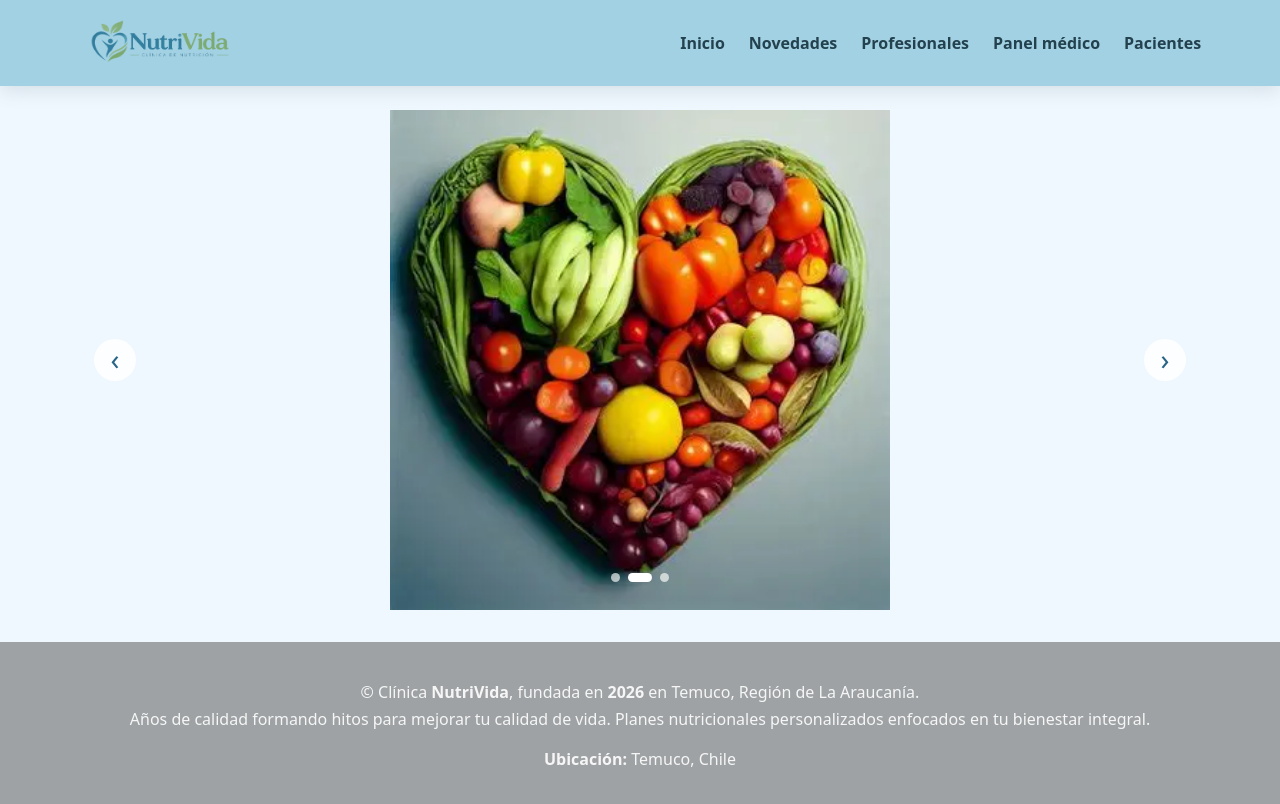
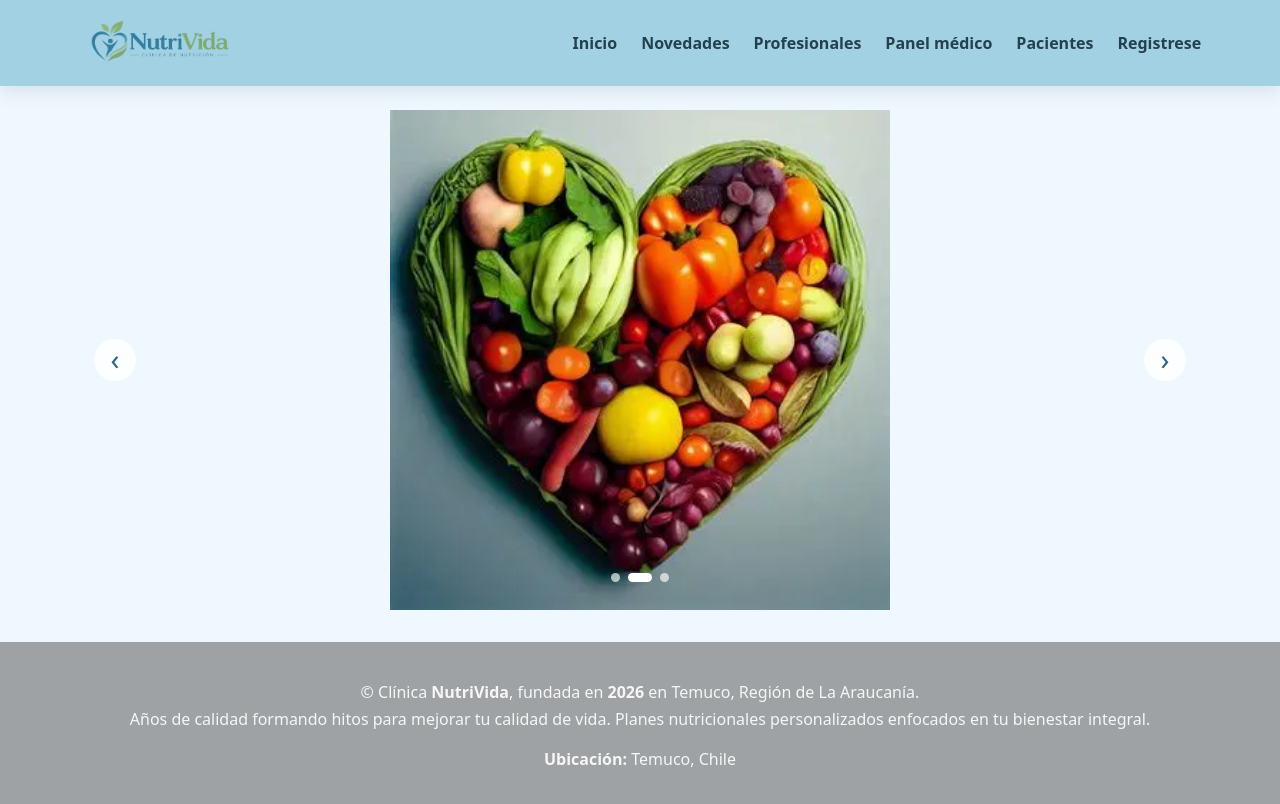
Before and after one commit to jagongora-ai/NutriVidaReact, a React (Vite) app: page / in a window 1280 px wide. Built offline with nearby package versions, Linux system fonts and the light colour scheme.

Commit message:
Se agrega al menu opcion para Registrarse y se conecta a ruta

```diff
--- a/src/App.tsx
+++ b/src/App.tsx
@@ -6,12 +6,9 @@ import PiePagina from './components/organisms/PiePagina';
 import Profesionales, { profesionalesIniciales } from './pages/Profesionales';
 import DetalleProfesional from './pages/DetalleProfesional';
 import Inicio from './pages/Inicio';
-
-
-
+import RegistroLogin from './pages/RegistroLogin'
 
 function App() {
-
 
     return (
         <div className="app-shell">
@@ -33,6 +30,10 @@ function App() {
                         element={<DetalleProfesional profesionales={profesionalesIniciales} />}
                     />
 
+                    <Route
+                        path='/registro'
+                        element = {<RegistroLogin />}
+                    />
 
                 </Routes>
             </main>
@@ -41,5 +42,4 @@ function App() {
         </div>
     );
 }
-
 export default App;
--- a/src/components/organisms/Navbar.tsx
+++ b/src/components/organisms/Navbar.tsx
@@ -5,15 +5,18 @@ function Navbar() {
   return (<header className="site-header">
     <nav className="navbar container">
       <Link className="navbar-brand" to="/">
-          <img src="/LogoNutriVida.png" alt="NutriVida - Clínica de Nutrición"/>
+        <img src="/LogoNutriVida.png" alt="NutriVida - Clínica de Nutrición" />
       </Link>
 
       <div className="navbar-nav site-links">
+
         <Link className="nav-link" to="/">Inicio</Link>
         <Link className="nav-link" to="/novedades">Novedades</Link>
         <Link className="nav-link" to="/profesionales">Profesionales</Link>
         <Link className="nav-link" to="/medico">Panel médico</Link>
         <Link className="nav-link" to="/pacientes">Pacientes</Link>
+        <Link className="nav-link" to="/registro">Registrese</Link>
+
       </div>
     </nav>
   </header>);
```
Lines whose indentation alone changed are shown as unchanged.
